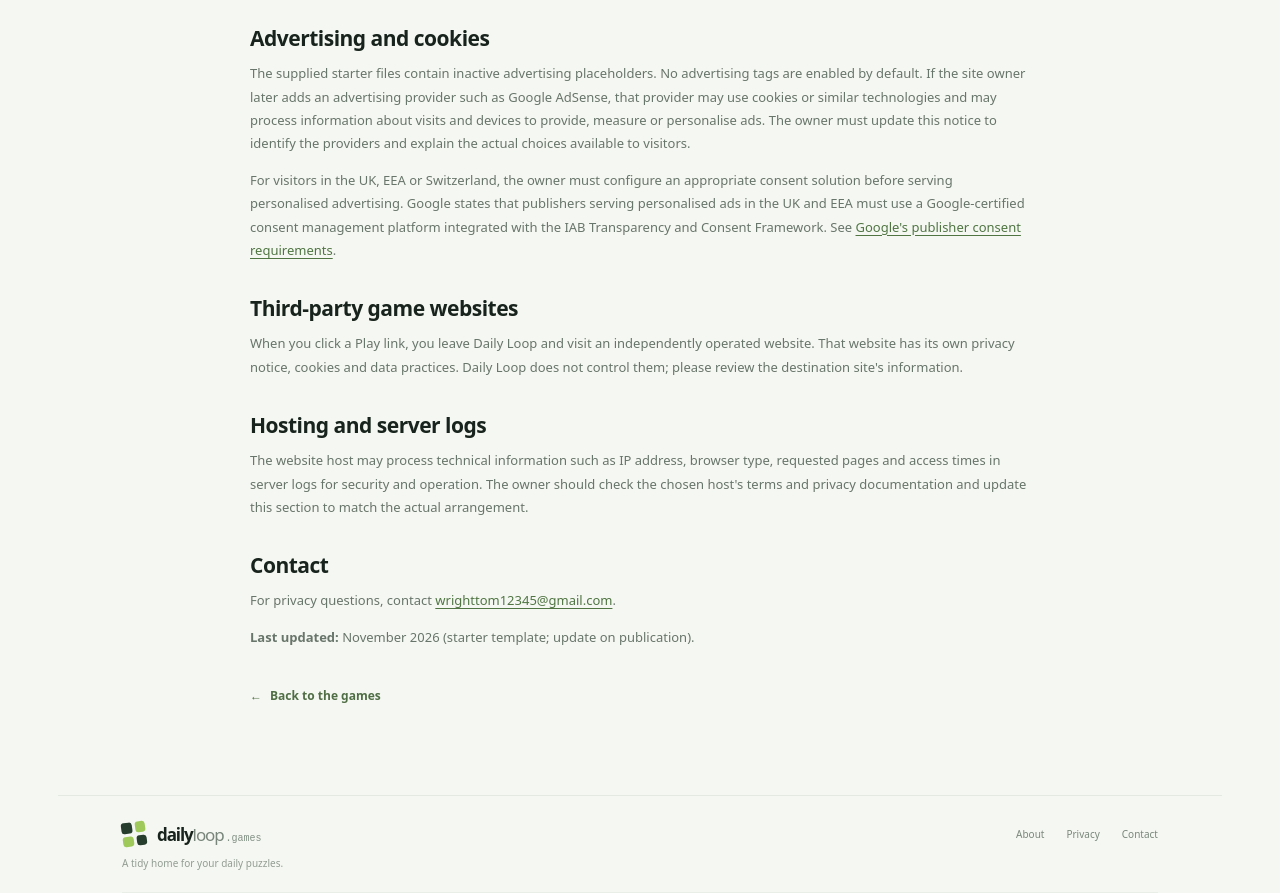
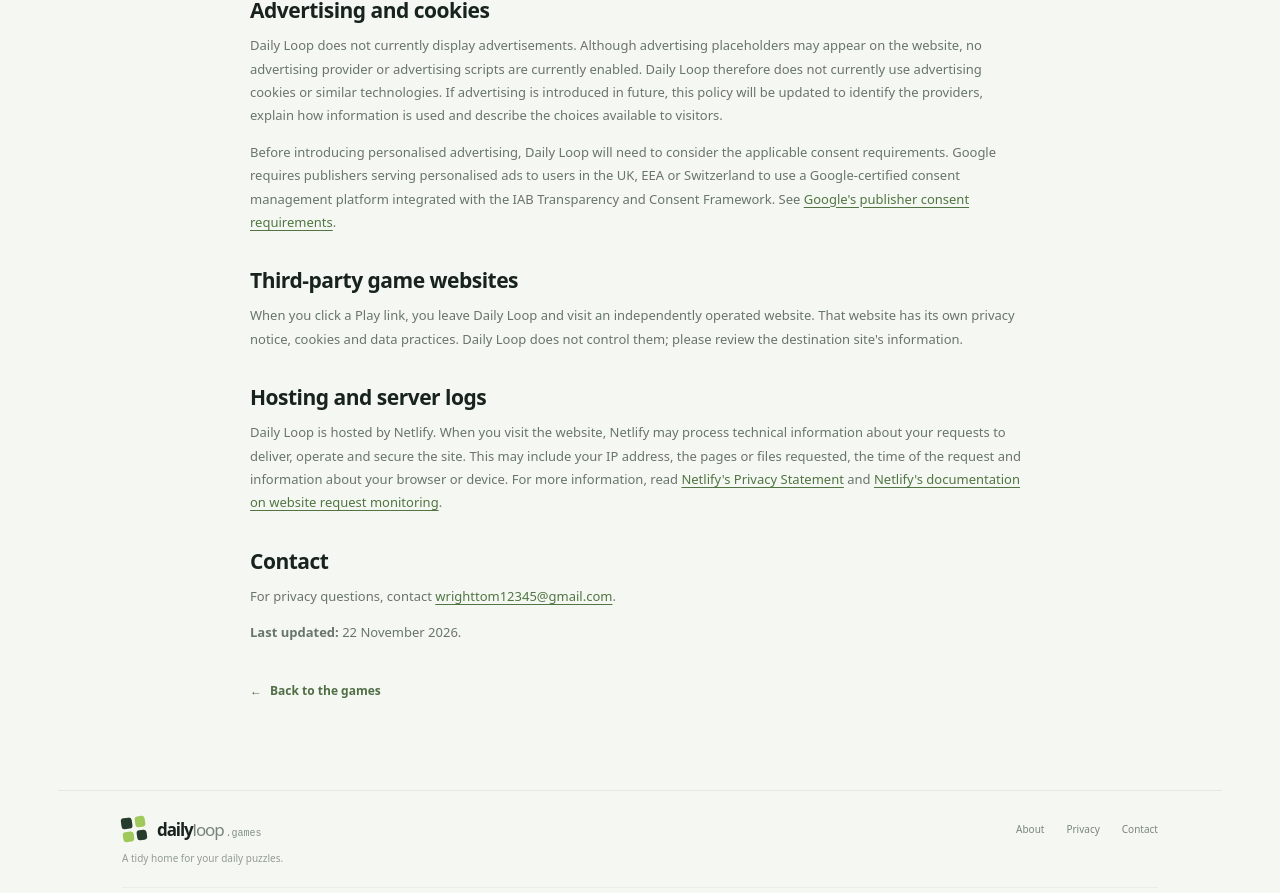
Before and after one commit to Whamer13/daily-loop, a plain HTML site: page privacy.html in a window 1280 px wide. Shown: the part 631-1524 px from the top of the page. Drawn offline with Linux system fonts and the light colour scheme.

Commit message:
Update privacy.html

```diff
--- a/privacy.html
+++ b/privacy.html
@@ -7,16 +7,20 @@
 </head>
 <body><div class="page-shell">
   <header class="site-header"><a class="brand" href="index.html"><span class="brand-mark" aria-hidden="true"><span></span><span></span><span></span><span></span></span><span>daily<span class="brand-light">loop</span><small>.games</small></span></a><nav class="header-nav"><a class="nav-link" href="index.html#directory">Discover</a><a class="nav-link" href="about.html">About</a></nav><a class="header-cta" href="index.html#directory">Find a game <span>↗</span></a></header>
-  <main class="content-page"><div class="eyebrow">YOUR DATA, EXPLAINED</div><h1>Privacy <em>notice.</em></h1><p class="lead">This is the starter privacy notice for Daily Loop. The site owner must review and update it so it accurately describes the live website, hosting provider, advertising setup and contact details before launch.</p>
+  <main class="content-page"><div class="eyebrow">YOUR DATA, EXPLAINED</div><h1>Privacy <em>notice.</em></h1><p class="lead">This policy explains how Daily Loop handles information when you visit the website, including information processed by third-party services used to operate and display the site.</p>
     <h2>Information stored on your device</h2><p>Daily Loop's favourites feature stores the names of your saved games in your browser's local storage. This is used to remember your choices on that device. The site does not currently require an account to browse the directory.</p>
     <h2>Fonts</h2>
 <p>The Daily Loop homepage uses Google Fonts to display text in DM Sans and DM Mono. When you visit the homepage, your browser requests font files from Google's servers. Google necessarily receives your IP address to deliver these files. Google states that information collected through Google Fonts is not used to create profiles of visitors or for advertising. Read <a class="inline-link" href="https://fonts.googleblog.com/2022/11/your-privacy-and-google-fonts.html" target="_blank" rel="noopener noreferrer">Google's explanation of Google Fonts privacy</a>.</p>
-    <h2>Advertising and cookies</h2><p>The supplied starter files contain inactive advertising placeholders. No advertising tags are enabled by default. If the site owner later adds an advertising provider such as Google AdSense, that provider may use cookies or similar technologies and may process information about visits and devices to provide, measure or personalise ads. The owner must update this notice to identify the providers and explain the actual choices available to visitors.</p><p>For visitors in the UK, EEA or Switzerland, the owner must configure an appropriate consent solution before serving personalised advertising. Google states that publishers serving personalised ads in the UK and EEA must use a Google-certified consent management platform integrated with the IAB Transparency and Consent Framework. See <a class="inline-link" href="https://support.google.com/adsense/answer/13554116" target="_blank" rel="noopener noreferrer">Google's publisher consent requirements</a>.</p>
+    <h2>Advertising and cookies</h2>
+<p>Daily Loop does not currently display advertisements. Although advertising placeholders may appear on the website, no advertising provider or advertising scripts are currently enabled. Daily Loop therefore does not currently use advertising cookies or similar technologies. If advertising is introduced in future, this policy will be updated to identify the providers, explain how information is used and describe the choices available to visitors.</p>
+<p>Before introducing personalised advertising, Daily Loop will need to consider the applicable consent requirements. Google requires publishers serving personalised ads to users in the UK, EEA or Switzerland to use a Google-certified consent management platform integrated with the IAB Transparency and Consent Framework. See <a class="inline-link" href="https://support.google.com/adsense/answer/13554116" target="_blank" rel="noopener noreferrer">Google's publisher consent requirements</a>.</p>
     <h2>Third-party game websites</h2><p>When you click a Play link, you leave Daily Loop and visit an independently operated website. That website has its own privacy notice, cookies and data practices. Daily Loop does not control them; please review the destination site's information.</p>
-    <h2>Hosting and server logs</h2><p>The website host may process technical information such as IP address, browser type, requested pages and access times in server logs for security and operation. The owner should check the chosen host's terms and privacy documentation and update this section to match the actual arrangement.</p>
-    <h2>Contact</h2><p>For privacy questions, contact <a class="inline-link" href="mailto:wrighttom12345@gmail.com">wrighttom12345@gmail.com</a>.</p>
-    <p><strong>Last updated:</strong> November 2026 (starter template; update on publication).</p>
+    <h2>Hosting and server logs</h2>
+<p>Daily Loop is hosted by Netlify. When you visit the website, Netlify may process technical information about your requests to deliver, operate and secure the site. This may include your IP address, the pages or files requested, the time of the request and information about your browser or device. For more information, read <a class="inline-link" href="https://www.netlify.com/privacy/" target="_blank" rel="noopener noreferrer">Netlify's Privacy Statement</a> and <a class="inline-link" href="https://docs.netlify.com/manage/monitoring/observability/overview/" target="_blank" rel="noopener noreferrer">Netlify's documentation on website request monitoring</a>.</p>
+<h2>Contact</h2>
+<p>For privacy questions, contact <a class="inline-link" href="mailto:wrighttom12345@gmail.com">wrighttom12345@gmail.com</a>.</p>
+<p><strong>Last updated:</strong> 22 November 2026.</p>
     <a class="back-home" href="index.html"><span>←</span> Back to the games</a>
   </main>
-  <footer class="site-footer"><a class="brand footer-brand" href="index.html"><span class="brand-mark" aria-hidden="true"><span></span><span></span><span></span><span></span></span><span>daily<span class="brand-light">loop</span><small>.games</small></span></a><p>A tidy home for your daily puzzles.</p><div class="footer-links"><a href="about.html">About</a><a href="privacy.html">Privacy</a><a href="wrighttom12345@gmail.com">Contact</a></div><div class="copyright">© <span id="year">2026</span> Daily Loop. All game names and trademarks belong to their respective owners.</div></footer>
+  <footer class="site-footer"><a class="brand footer-brand" href="index.html"><span class="brand-mark" aria-hidden="true"><span></span><span></span><span></span><span></span></span><span>daily<span class="brand-light">loop</span><small>.games</small></span></a><p>A tidy home for your daily puzzles.</p><div class="footer-links"><a href="about.html">About</a><a href="privacy.html">Privacy</a><a href="mailto:wrighttom12345@gmail.com">Contact</a></div><div class="copyright">© <span id="year">2026</span> Daily Loop. All game names and trademarks belong to their respective owners.</div></footer>
 </div></body></html>
```
